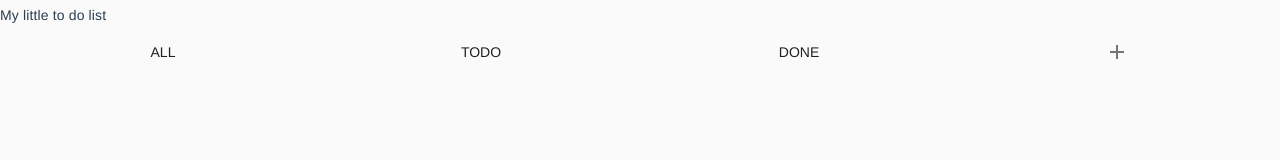
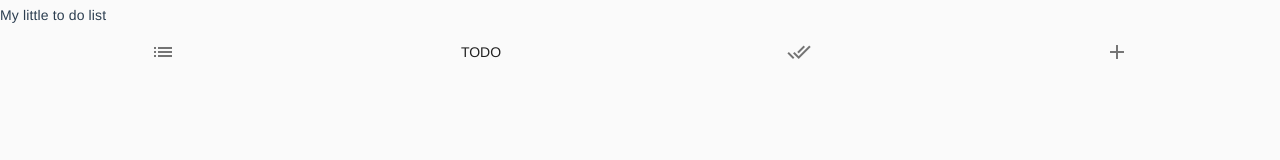
Before and after one commit to guylil/todo-list-vuejs, a Vue app: page / in a window 1280 px wide. Shown: the top 160 px of the page. Built offline with nearby package versions, Linux system fonts and the light colour scheme.

Commit message:
top bar fixed

```diff
--- a/src/components/TodoList.vue
+++ b/src/components/TodoList.vue
@@ -1,10 +1,10 @@
 <template>
   <div>
-    <div class="filter-bar">
-      <md-button @click="filterBy = 'all'">all</md-button>
-      <md-button @click="filterBy = 'todo'">todo</md-button>
-      <md-button @click="filterBy = 'done'">done</md-button>
-      <md-button @click="showNewTask=!showNewTask"><md-icon>add</md-icon></md-button>
+    <div class="filter-bar md-layout-nowrap">
+      <md-button class="md-layout-item md-xsmall-size-28 " @click="filterBy = 'all'"><md-icon>list</md-icon></md-button>
+      <md-button class="md-layout-item md-xsmall-size-28 " @click="filterBy = 'todo'">todo</md-button>
+      <md-button class="md-layout-item md-xsmall-size-28 " @click="filterBy = 'done'"><md-icon>done_all</md-icon></md-button>
+      <md-button class="md-layout-item md-xsmall-size-20 " @click="showNewTask=!showNewTask"><md-icon>add</md-icon></md-button>
     </div>
     <new-task v-if="showNewTask" @create-new-task="createNewTask"></new-task>
     <div v-for="task in tasksToShow" :key="task.taskId">
```
